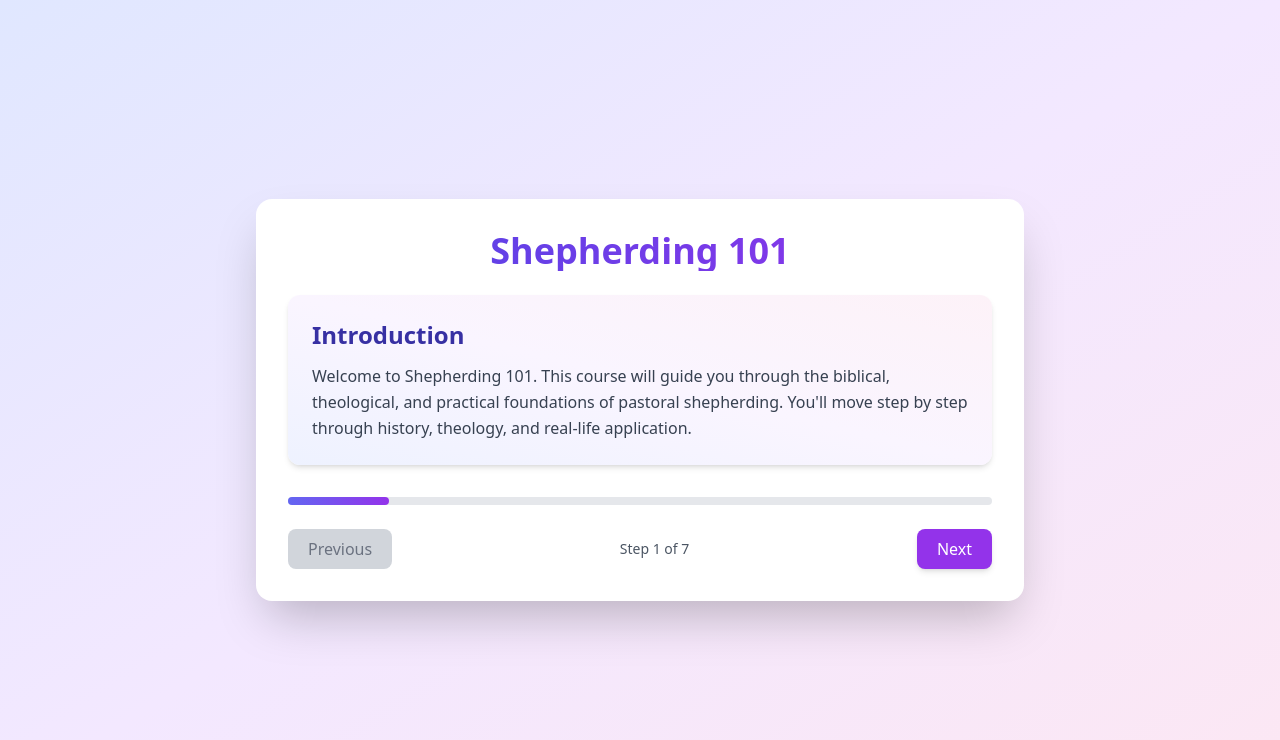
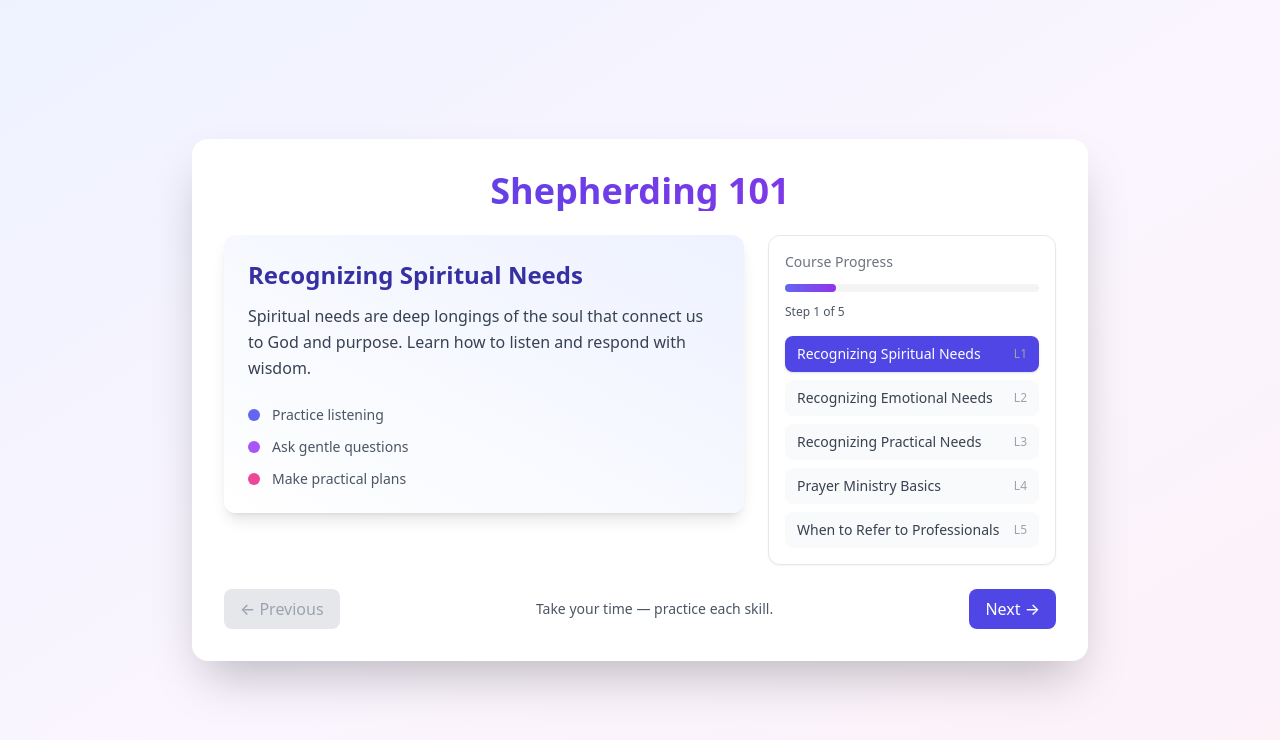
Before and after one commit to Williamgbert/shepherding101, a React (Vite) app: page / in a window 1280 px wide. Shown: the top 740 px of the page. Built offline with nearby package versions, Linux system fonts and the light colour scheme.

Commit message:
Update ShepherdingCourse.jsx

```diff
--- a/src/components/ShepherdingCourse.jsx
+++ b/src/components/ShepherdingCourse.jsx
@@ -1,74 +1,72 @@
+// src/components/ShepherdingCourse.jsx
 import { useState } from "react";
 import { motion, AnimatePresence } from "framer-motion";
 
-function ShepherdingCourse() {
+const ShepherdingCourse = () => {
   const [currentStep, setCurrentStep] = useState(0);
 
   const courseContent = [
     {
-      title: "Introduction",
-      text: "Welcome to Shepherding 101. This course will guide you through the biblical, theological, and practical foundations of pastoral shepherding. You'll move step by step through history, theology, and real-life application.",
+      title: "Recognizing Spiritual Needs",
+      text:
+        "Spiritual needs are deep longings of the soul that connect us to God and purpose. Learn how to listen and respond with wisdom.",
     },
     {
-      title: "Biblical Foundations",
-      text: "Shepherding imagery runs throughout Scripture. From David in the fields to Jesus as the Good Shepherd (John 10), the metaphor is central. Shepherding means guidance, provision, and protection.",
+      title: "Recognizing Emotional Needs",
+      text:
+        "Emotional care is about presence: listening, validating, and offering steady support rather than quick fixes.",
     },
     {
-      title: "Historical Foundations",
-      text: "The early church fathers often used shepherding imagery to describe pastoral leadership. For example, Ignatius of Antioch urged bishops to shepherd the flock as Christ did — not as lords, but as servants.",
+      title: "Recognizing Practical Needs",
+      text:
+        "Practical needs are tangible problems (transportation, food, finances). Notice indirect signals and offer concrete help.",
     },
     {
-      title: "Theological Foundations",
-      text: "Shepherding reflects God’s care for His people. Pastors are under-shepherds, accountable to Christ, the Chief Shepherd (1 Peter 5:4). This means shepherding is less about authority and more about sacrificial service.",
+      title: "Prayer Ministry Basics",
+      text:
+        "Prayer ministry partners with God. Ask permission, listen, pray simply, and follow up. Confidentiality matters.",
     },
     {
-      title: "Practical Shepherding",
-      text: "Practical shepherding includes preaching the Word, visiting the sick, discipling believers, equipping leaders, and protecting the church from false teaching. It’s both spiritual care and organizational guidance.",
-    },
-    {
-      title: "Challenges in Shepherding",
-      text: "Shepherding in the modern era comes with challenges: burnout, cultural resistance, and the temptation toward corporate leadership models instead of biblical ones. A shepherd must guard his heart as well as his flock.",
-    },
-    {
-      title: "Conclusion",
-      text: "Pastoral shepherding is both an ancient practice and a present calling. Whether in a local congregation or multi-site context, the shepherd reflects Christ through faithful love and care for the flock."
-    },
+      title: "When to Refer to Professionals",
+      text:
+        "Know the limits of lay care. Refer for suicide risk, severe mental health issues, domestic violence, or specialized counseling.",
+    }
   ];
 
+  const total = courseContent.length;
+
   const handleNext = () => {
-    if (currentStep < courseContent.length - 1) {
-      setCurrentStep(currentStep + 1);
-    }
+    setCurrentStep((s) => Math.min(s + 1, total - 1));
   };
 
   const handlePrev = () => {
-    if (currentStep > 0) {
-      setCurrentStep(currentStep - 1);
-    }
+    setCurrentStep((s) => Math.max(s - 1, 0));
   };
 
   return (
-    <div className="min-h-screen flex flex-col items-center justify-center bg-gradient-to-br from-indigo-100 via-purple-100 to-pink-100 p-6">
+    <div className="min-h-screen flex items-center justify-center bg-gradient-to-br from-indigo-50 via-purple-50 to-pink-50 p-6">
       <motion.div
-        className="bg-white rounded-2xl shadow-2xl p-8 max-w-3xl w-full relative overflow-hidden"
-        initial={{ opacity: 0, y: 40 }}
+        className="w-full max-w-4xl bg-white rounded-2xl shadow-2xl overflow-hidden"
+        initial={{ opacity: 0, y: 30 }}
         animate={{ opacity: 1, y: 0 }}
-        transition={{ duration: 0.6 }}
+        transition={{ duration: 0.5 }}
       >
-        {/* Title */}
-        <h1 className="text-4xl font-extrabold text-center bg-gradient-to-r from-indigo-600 to-purple-600 bg-clip-text text-transparent mb-6">
+        <div className="p-8">
+          <h1 className="text-center text-4xl font-extrabold bg-gradient-to-r from-indigo-600 to-purple-600 bg-clip-text text-transparent mb-6">
             Shepherding 101
           </h1>
 
-        {/* Animated Card */}
+          <div className="flex flex-col md:flex-row md:space-x-6">
+            {/* Left: card/slide */}
+            <div className="flex-1 mb-6 md:mb-0">
               <AnimatePresence mode="wait">
                 <motion.div
                   key={currentStep}
-            initial={{ opacity: 0, x: 60 }}
+                  initial={{ opacity: 0, x: 40 }}
                   animate={{ opacity: 1, x: 0 }}
-            exit={{ opacity: 0, x: -60 }}
-            transition={{ duration: 0.5 }}
-            className="bg-gradient-to-tr from-indigo-50 via-purple-50 to-pink-50 rounded-xl shadow-md p-6 mb-8"
+                  exit={{ opacity: 0, x: -40 }}
+                  transition={{ duration: 0.45 }}
+                  className="bg-gradient-to-tr from-white to-indigo-50 rounded-xl p-6 shadow-lg"
                 >
                   <h2 className="text-2xl font-semibold text-indigo-800 mb-3">
                     {courseContent[currentStep].title}
@@ -76,54 +74,96 @@ function ShepherdingCourse() {
                   <p className="text-gray-700 leading-relaxed">
                     {courseContent[currentStep].text}
                   </p>
+
+                  <div className="mt-6 space-y-3">
+                    <div className="flex items-center space-x-3">
+                      <div className="w-3 h-3 rounded-full bg-indigo-500" />
+                      <span className="text-sm text-gray-600">Practice listening</span>
+                    </div>
+                    <div className="flex items-center space-x-3">
+                      <div className="w-3 h-3 rounded-full bg-purple-500" />
+                      <span className="text-sm text-gray-600">Ask gentle questions</span>
+                    </div>
+                    <div className="flex items-center space-x-3">
+                      <div className="w-3 h-3 rounded-full bg-pink-500" />
+                      <span className="text-sm text-gray-600">Make practical plans</span>
+                    </div>
+                  </div>
                 </motion.div>
               </AnimatePresence>
+            </div>
 
-        {/* Progress Bar */}
-        <div className="w-full bg-gray-200 rounded-full h-2 mb-6">
+            {/* Right: overview / progress */}
+            <div className="w-full md:w-72">
+              <div className="rounded-xl p-4 bg-white border shadow-sm">
+                <div className="text-sm text-gray-500 mb-3">Course Progress</div>
+                <div className="w-full bg-gray-100 rounded-full h-2 mb-3">
                   <motion.div
-            className="bg-gradient-to-r from-indigo-500 to-purple-600 h-2 rounded-full"
+                    className="h-2 rounded-full bg-gradient-to-r from-indigo-500 to-purple-600"
                     initial={{ width: 0 }}
-            animate={{
-              width: `${((currentStep + 1) / courseContent.length) * 100}%`,
-            }}
+                    animate={{ width: `${((currentStep + 1) / total) * 100}%` }}
                     transition={{ duration: 0.5 }}
                   />
                 </div>
 
+                <div className="text-xs text-gray-600 mb-4">
+                  Step {currentStep + 1} of {total}
+                </div>
+
+                <div className="space-y-2">
+                  {courseContent.map((c, i) => (
+                    <button
+                      key={i}
+                      onClick={() => setCurrentStep(i)}
+                      className={`w-full text-left px-3 py-2 rounded-lg transition-all ${
+                        i === currentStep
+                          ? "bg-indigo-600 text-white shadow"
+                          : "bg-gray-50 hover:bg-gray-100 text-gray-700"
+                      }`}
+                    >
+                      <div className="flex justify-between items-center">
+                        <div className="text-sm font-medium">{c.title}</div>
+                        <div className="text-xs text-gray-400">L{i + 1}</div>
+                      </div>
+                    </button>
+                  ))}
+                </div>
+              </div>
+            </div>
+          </div>
+
           {/* Controls */}
-        <div className="flex justify-between items-center">
+          <div className="mt-6 flex justify-between items-center">
             <button
               onClick={handlePrev}
               disabled={currentStep === 0}
-            className={`px-5 py-2 rounded-lg font-medium transition-all ${
+              className={`px-4 py-2 rounded-lg font-medium ${
                 currentStep === 0
-                ? "bg-gray-300 text-gray-500 cursor-not-allowed"
-                : "bg-indigo-600 text-white hover:bg-indigo-700 shadow-md"
+                  ? "bg-gray-200 text-gray-400 cursor-not-allowed"
+                  : "bg-white border hover:shadow"
               }`}
             >
-            Previous
+              ← Previous
             </button>
 
-          <span className="text-gray-600 text-sm font-medium">
-            Step {currentStep + 1} of {courseContent.length}
-          </span>
+            <div className="text-sm text-gray-600">Take your time — practice each skill.</div>
 
             <button
               onClick={handleNext}
-            disabled={currentStep === courseContent.length - 1}
-            className={`px-5 py-2 rounded-lg font-medium transition-all ${
-              currentStep === courseContent.length - 1
-                ? "bg-gray-300 text-gray-500 cursor-not-allowed"
-                : "bg-purple-600 text-white hover:bg-purple-700 shadow-md"
+              disabled={currentStep === total - 1}
+              className={`px-4 py-2 rounded-lg font-medium ${
+                currentStep === total - 1
+                  ? "bg-gray-200 text-gray-400 cursor-not-allowed"
+                  : "bg-indigo-600 text-white hover:bg-indigo-700"
               }`}
             >
-            Next
+              Next →
             </button>
+          </div>
         </div>
       </motion.div>
     </div>
   );
-}
+};
 
 export default ShepherdingCourse;
```
Lines whose indentation alone changed are shown as unchanged.
